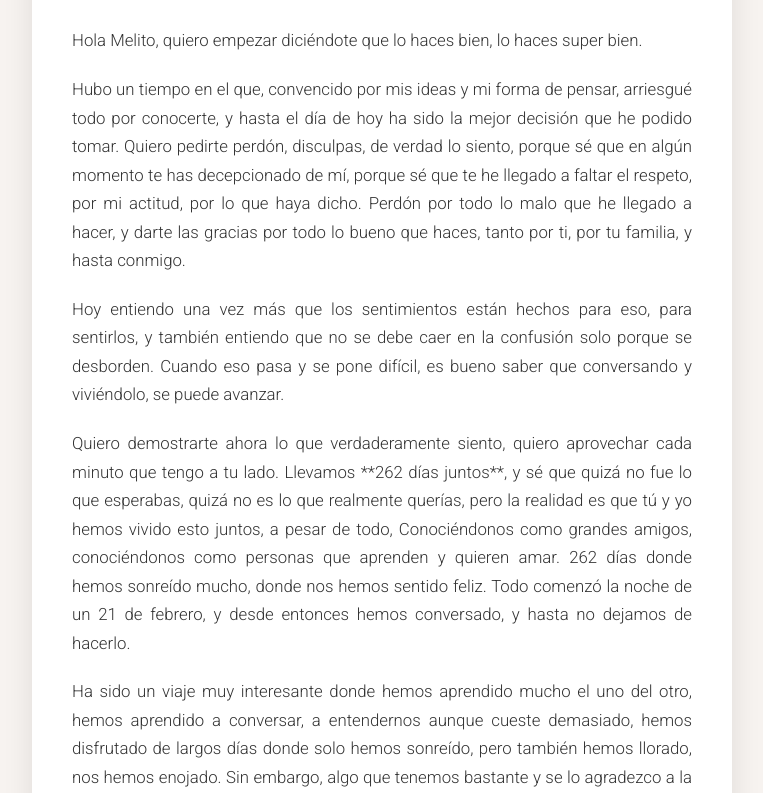
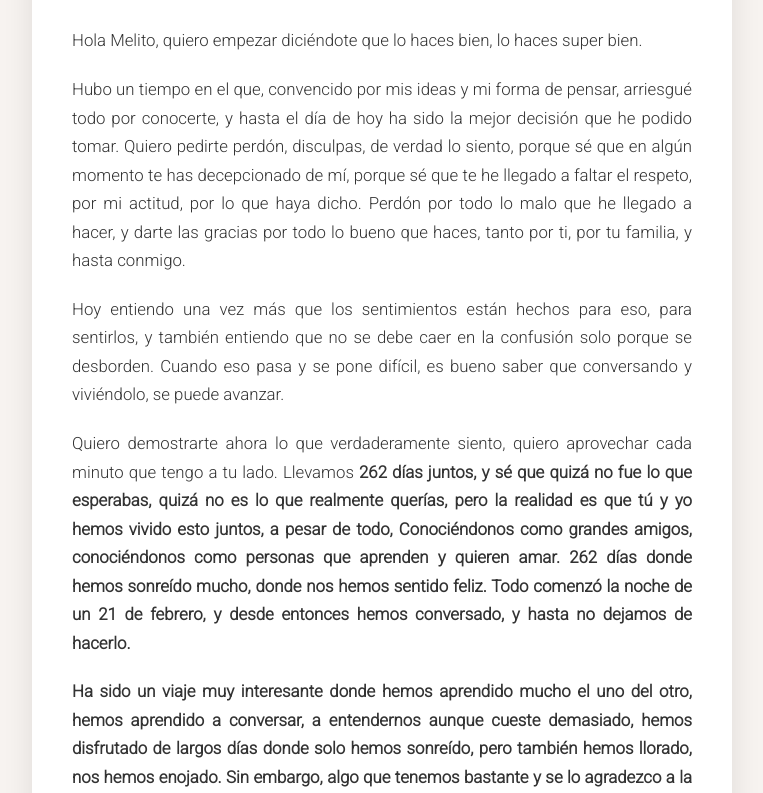
Before and after one commit to diegozen4/carta-melito, a plain HTML site: page index.html in a window 1280 px wide. Shown: the part 159-952 px from the top of the page, without its empty margins (258-1021 px from the left). Drawn offline with nearby package versions, Linux system fonts and the light colour scheme.

Commit message:
Update index.html

```diff
--- a/index.html
+++ b/index.html
@@ -93,7 +93,7 @@
 
             <p>Hoy entiendo una vez más que los sentimientos están hechos para eso, para sentirlos, y también entiendo que no se debe caer en la confusión solo porque se desborden. Cuando eso pasa y se pone difícil, es bueno saber que conversando y viviéndolo, se puede avanzar.</p>
 
-            <p>Quiero demostrarte ahora lo que verdaderamente siento, quiero aprovechar cada minuto que tengo a tu lado. Llevamos **262 días juntos**, y sé que quizá no fue lo que esperabas, quizá no es lo que realmente querías, pero la realidad es que tú y yo hemos vivido esto juntos, a pesar de todo, Conociéndonos como grandes amigos, conociéndonos como personas que aprenden y quieren amar. 262 días donde hemos sonreído mucho, donde nos hemos sentido feliz. Todo comenzó la noche de un 21 de febrero, y desde entonces hemos conversado, y hasta no dejamos de hacerlo.</p>
+            <p>Quiero demostrarte ahora lo que verdaderamente siento, quiero aprovechar cada minuto que tengo a tu lado. Llevamos <strong>262 días juntos<strong>, y sé que quizá no fue lo que esperabas, quizá no es lo que realmente querías, pero la realidad es que tú y yo hemos vivido esto juntos, a pesar de todo, Conociéndonos como grandes amigos, conociéndonos como personas que aprenden y quieren amar. 262 días donde hemos sonreído mucho, donde nos hemos sentido feliz. Todo comenzó la noche de un 21 de febrero, y desde entonces hemos conversado, y hasta no dejamos de hacerlo.</p>
 
             <p>Ha sido un viaje muy interesante donde hemos aprendido mucho el uno del otro, hemos aprendido a conversar, a entendernos aunque cueste demasiado, hemos disfrutado de largos días donde solo hemos sonreído, pero también hemos llorado, nos hemos enojado. Sin embargo, algo que tenemos bastante y se lo agradezco a la vida por permitirlo así, es que nuestra fe en Dios y en nosotros, en que nos cuida y nos ayuda, es inmensamente grande. Y gracias a ello, a pesar de todo, conversamos sin parar, creo que hemos aprendido a conversar.</p>
 
```
